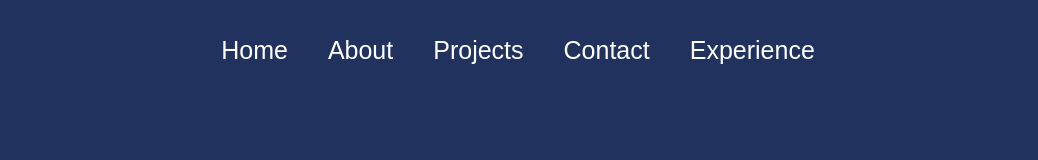
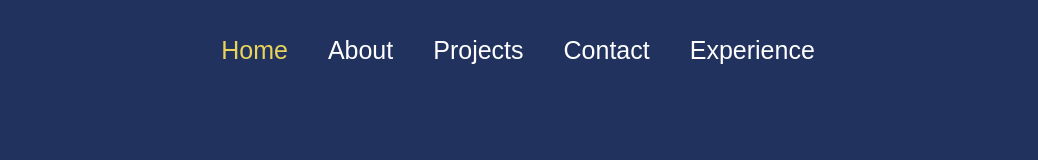
Before and after one commit to Sonawane-Shubham/react-personal-portfolio, a React (Create React App) app: page / in a window 1280 px wide. Shown: the top 160 px of the page, without its empty margins (122-1160 px from the left). Built offline with nearby package versions, Linux system fonts and the light colour scheme.

Commit message:
added current active link with the className #J

```diff
--- a/src/components/Navbar.jsx
+++ b/src/components/Navbar.jsx
@@ -8,15 +8,9 @@ function Navbar() {
   const [expandNavbar, setExpandNavbar] = useState(false);
 
   const location = useLocation();
+  console.log(location.pathname);
 
-  useEffect(() => {
-    let url = window.location.href.split("/");
 
-    let target = url[url.length - 1].toLowerCase();
-    let element = document.getElementById(target);
-    console.log(element);
-    element && element.scrollIntoView({ behavior: "smooth", block: "start" });
-  });
 
   useEffect(() => {
     setExpandNavbar(false);
@@ -34,7 +28,10 @@ function Navbar() {
         </button>
       </div>
       <div className="links">
-        <Linkk to="/" className="link">
+        <Linkk
+          to="/"
+          className={`link ${location.pathname === "/" ? "myactive" : ""}`}
+        >
           Home
         </Linkk>
         <Link
@@ -46,7 +43,10 @@ function Navbar() {
         >
           About
         </Link>
-        <Linkk to="/projects" className="link">
+        <Linkk
+          to="/projects"
+          className={`link ${location.pathname === "/projects" ? "myactive" : ""}`}
+        >
           Projects
         </Linkk>
         <Link
@@ -58,7 +58,7 @@ function Navbar() {
         >
           Contact
         </Link>
-        <Linkk to="/experience" className="link">
+        <Linkk to="/experience" className={`link ${location.pathname === '/experience'?"myactive":""}`}>
           Experience
         </Linkk>
       </div>
--- a/src/styles/Navbar.css
+++ b/src/styles/Navbar.css
@@ -62,6 +62,12 @@
   text-align: center;
 }
 
+/*
+active link */
+.myactive {
+ color: #e9d35b !important;
+}
+
 @media only screen and (max-width: 900px) {
   .navbar a {
     width: 70px;
```
